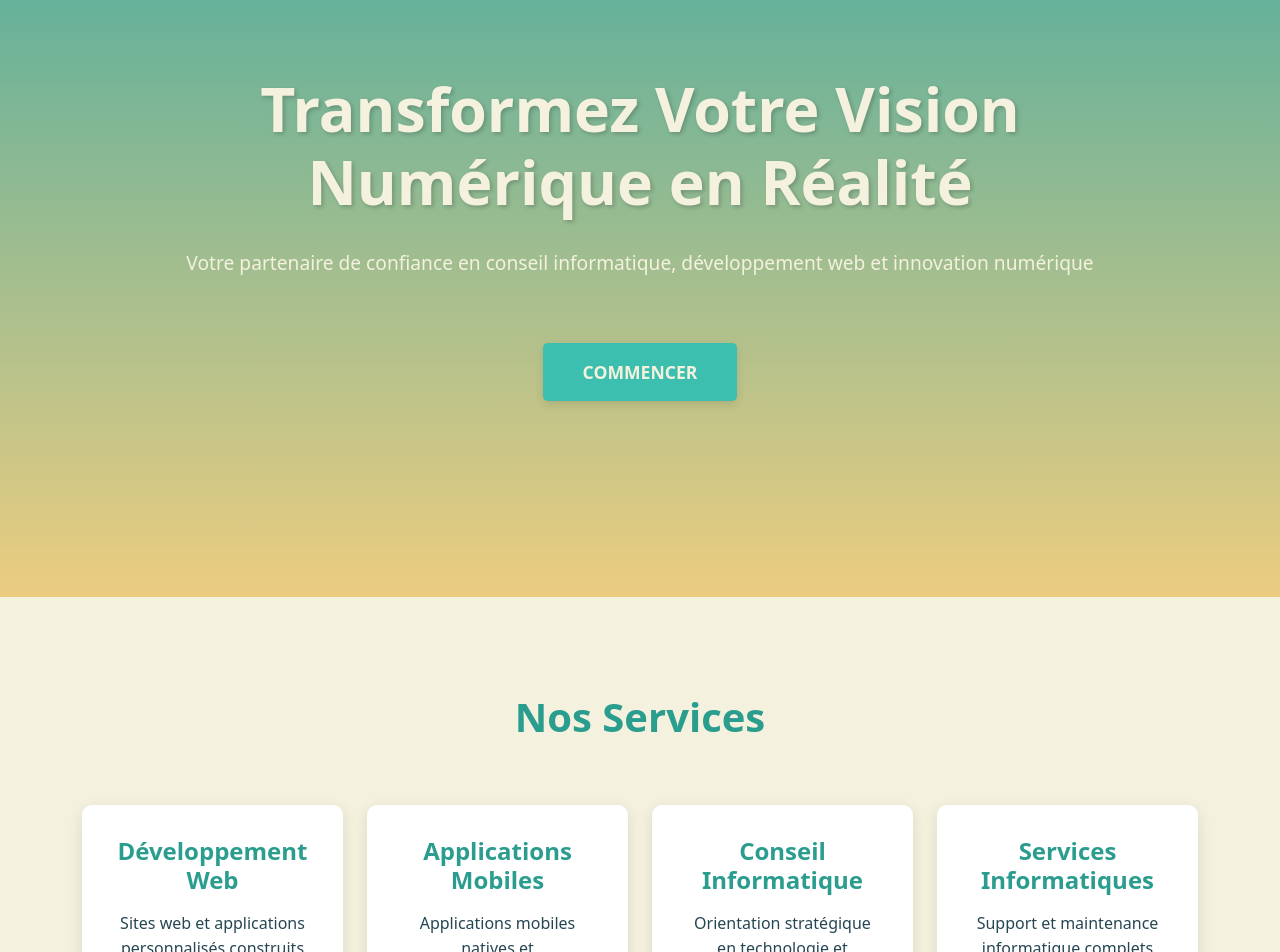
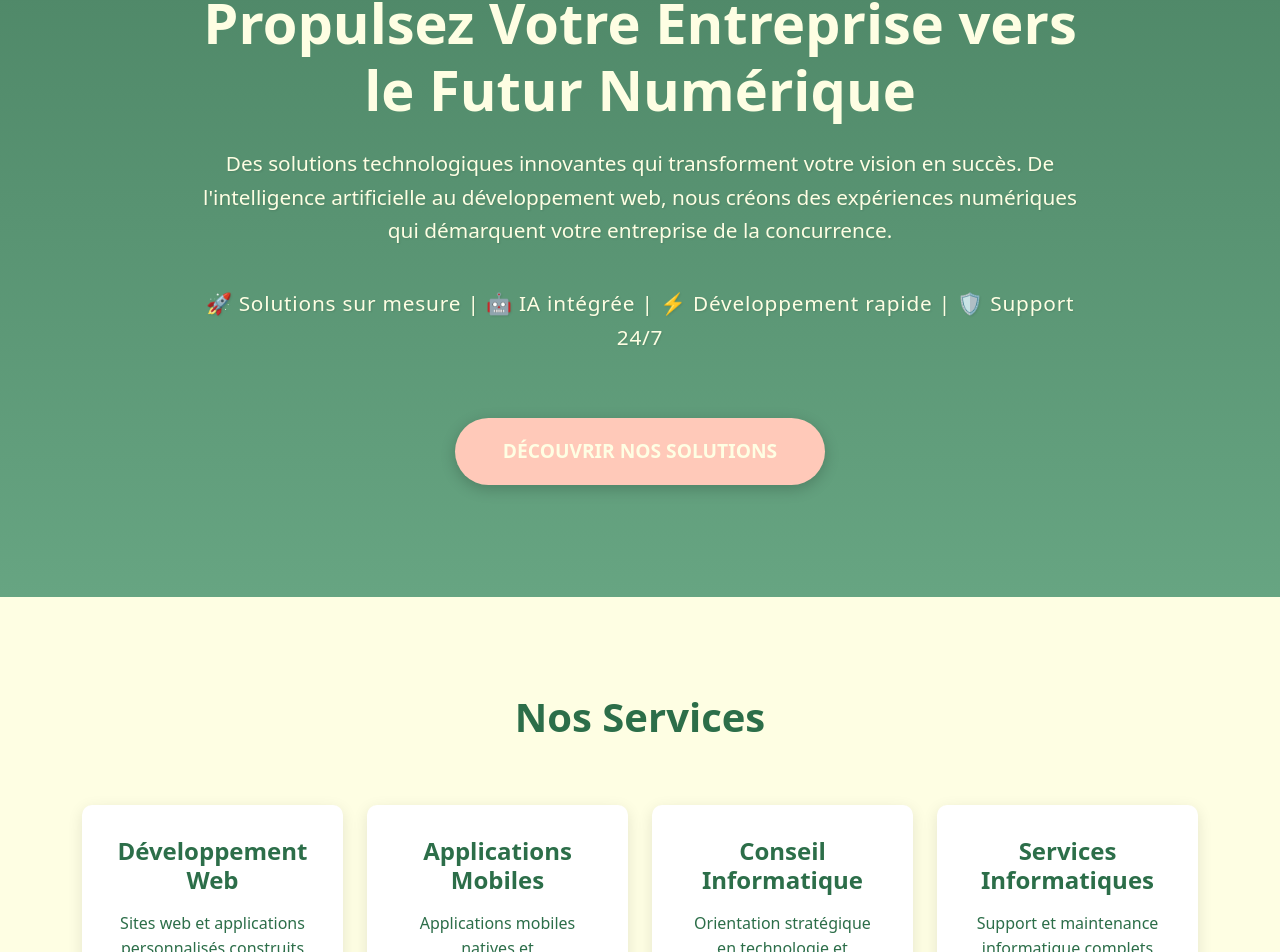
Before and after one commit to kandyfoma/africanite-services, a React (Vite) app in the folder africanite/: page / in a window 1280 px wide. Shown: the part 235-1187 px from the top of the page. Built offline with nearby package versions, Linux system fonts and the light colour scheme.

Commit message:
Update Home component content and styles for enhanced user engagement and visual appeal

```diff
--- a/africanite/src/components/Home.jsx
+++ b/africanite/src/components/Home.jsx
@@ -18,14 +18,21 @@ const Home = () => {
                         animate={{ opacity: 1, y: 0 }}
                         transition={{ duration: 0.8 }}
                     >
-                        <h1>Transformez Votre Vision Numérique en Réalité</h1>
-                        <p>Votre partenaire de confiance en conseil informatique, développement web et innovation numérique</p>
+                        <h1>Propulsez Votre Entreprise vers le Futur Numérique</h1>
+                        <p>
+                            Des solutions technologiques innovantes qui transforment votre vision en succès.
+                            De l'intelligence artificielle au développement web, nous créons des expériences
+                            numériques qui démarquent votre entreprise de la concurrence.
+                        </p>
+                        <p className="hero-subtitle">
+                            🚀 Solutions sur mesure | 🤖 IA intégrée | ⚡ Développement rapide | 🛡️ Support 24/7
+                        </p>
                         <Button
                             variant="primary"
                             className="cta-button"
-                            onClick={() => navigate("/contact")}
+                            onClick={() => navigate("/services")}
                         >
-                            Commencer
+                            Découvrir Nos Solutions
                         </Button>
                     </motion.div>
                 </Container>
--- a/africanite/src/styles/Home.css
+++ b/africanite/src/styles/Home.css
@@ -1,23 +1,26 @@
 @import 'bootstrap/dist/css/bootstrap.min.css';
 
 :root {
-    --primary-color: #2a9d8f;
-    /* Green (Primary) */
-    --secondary-color: #264653;
-    /* Dark Green */
-    --accent-color: #e9c46a;
-    /* Yellow Accent */
-    --background-light: #f4f1de;
-    /* Light Neutral Background */
-    --text-dark: #264653;
-    /* Dark Text */
-    --text-light: #f4f1de;
-    /* Light Text */
-    --button-light: #3cbfae;
-    /* Lighter Green for Buttons */
-    --button-hover: #45d1c0;
-    /* Even Lighter Green for Hover */
-    --shadow: rgba(0, 0, 0, 0.1);
+    --primary-color: #2C6E49;
+    /* Dark Green (Primary) */
+    --secondary-color: #4C956C;
+    /* Medium Green */
+    --background-light: #FEFEE3;
+    /* Light Cream Background */
+    --accent-color: #FFC9B9;
+    /* Soft Peach Accent */
+    --accent-dark: #D68C45;
+    /* Warm Brown */
+    --text-dark: #2C6E49;
+    /* Dark Green for Text */
+    --text-light: #FEFEE3;
+    /* Light Cream for Text */
+    --button-light: #FFC9B9;
+    /* Soft Peach for Buttons */
+    --button-hover: #D68C45;
+    /* Warm Brown for Hover */
+    --shadow: rgba(44, 110, 73, 0.1);
+    /* Based on primary-color */
 }
 
 .home {
@@ -26,7 +29,7 @@
 }
 
 .hero {
-    background: linear-gradient(rgba(42, 157, 143, 0.85), rgba(233, 196, 106, 0.85));
+    background: linear-gradient(rgba(44, 110, 73, 0.85), rgba(76, 149, 108, 0.85));
     min-height: 90vh;
     display: flex;
     align-items: center;
@@ -36,55 +39,84 @@
 
 .hero-content {
     padding: 3rem 0;
+    max-width: 900px;
+    margin: 0 auto;
 }
 
 .hero h1 {
-    font-size: 3.8rem;
-    margin-bottom: 1.8rem;
+    font-size: 3.5rem;
+    margin-bottom: 1.5rem;
     font-weight: 700;
-    text-shadow: 2px 2px 4px rgba(0, 0, 0, 0.2);
+    color: var(--text-light);
+    /* Light Cream for Text */
+    line-height: 1.2;
+    text-align: center;
 }
 
 .hero p {
-    font-size: 1.2rem;
+    font-size: 1.3rem;
     margin-bottom: 2rem;
     line-height: 1.6;
+    color: var(--text-light);
+    text-shadow: 1px 1px 2px rgba(0, 0, 0, 0.1);
+}
+
+.hero-subtitle {
+    font-size: 1.4rem;
+    margin: 2.5rem 0;
+    color: var(--text-light);
+    letter-spacing: 0.8px;
+    display: flex;
+    justify-content: center;
+    align-items: center;
+    gap: 2rem;
+    flex-wrap: wrap;
+    text-shadow: 1px 1px 2px rgba(0, 0, 0, 0.1);
+}
+
+.hero-subtitle span {
+    display: inline-flex;
+    align-items: center;
+    gap: 0.5rem;
+    padding: 0.5rem 1rem;
+    background-color: rgba(255, 255, 255, 0.1);
+    border-radius: 30px;
+    backdrop-filter: blur(5px);
+    transition: transform 0.3s ease;
+}
+
+.hero-subtitle span:hover {
+    transform: translateY(-2px);
+    background-color: rgba(255, 255, 255, 0.2);
 }
 
 .hero .cta-button {
     background-color: var(--button-light);
-    /* Lighter Green for Buttons */
     border: none;
-    padding: 1rem 2.5rem;
-    font-size: 1.1rem;
+    padding: 1.2rem 3rem;
+    font-size: 1.2rem;
     font-weight: 600;
     text-transform: uppercase;
     color: var(--text-light);
-    border-radius: 5px;
-    transition: transform 0.3s ease, background-color 0.3s ease, box-shadow 0.3s ease;
-    box-shadow: 0 4px 10px rgba(0, 0, 0, 0.1);
+    border-radius: 50px;
+    transition: all 0.3s ease;
+    box-shadow: 0 4px 15px rgba(0, 0, 0, 0.2);
+    position: relative;
+    overflow: hidden;
 }
 
 .hero .cta-button:hover {
     background-color: var(--button-hover);
-    /* Even Lighter Green for Hover */
-    transform: translateY(-2px);
-    box-shadow: 0 6px 15px rgba(0, 0, 0, 0.15);
-}
-.services-grid {
-    row-gap: 2rem;
-}
-.services,
-.why-us {
-    padding: 6rem 0;
+    transform: translateY(-3px);
+    box-shadow: 0 6px 20px rgba(0, 0, 0, 0.25);
 }
 
 .services {
     background-color: var(--background-light);
+    padding: 6rem 0;
 }
 
-.services h2,
-.why-us h2 {
+.services h2 {
     text-align: center;
     margin-bottom: 4rem;
     color: var(--primary-color);
@@ -93,7 +125,7 @@
 }
 
 .service-card {
-    background: white;
+    background: var(--background-light);
     padding: 2.5rem 2rem;
     border-radius: 15px;
     box-shadow: 0 10px 30px var(--shadow);
@@ -117,27 +149,8 @@
     color: var(--primary-color);
     font-weight: 600;
     margin-bottom: 1rem;
-    font-size: 1.2rem; /* Adjusted font size for better fit */
-    word-wrap: break-word; /* Ensure long words break to the next line */
+    font-size: 1.2rem;
     text-align: center;
-}
-
-.feature {
-    text-align: center;
-    padding: 2.5rem;
-    transition: transform 0.3s ease;
-}
-
-.feature i {
-    font-size: 3rem;
-    color: var(--secondary-color);
-    margin-bottom: 1.5rem;
-}
-
-.feature h3 {
-    color: var(--primary-color);
-    font-weight: 600;
-    margin-bottom: 1rem;
 }
 
 .cta-section {
@@ -160,7 +173,6 @@
 
 .cta-section .cta-button {
     background-color: var(--button-light);
-    /* Lighter Green for Buttons */
     border: none;
     padding: 1rem 3rem;
     font-size: 1.2rem;
@@ -174,7 +186,6 @@
 
 .cta-section .cta-button:hover {
     background-color: var(--button-hover);
-    /* Even Lighter Green for Hover */
     transform: translateY(-2px);
     box-shadow: 0 6px 15px rgba(0, 0, 0, 0.15);
 }
```
